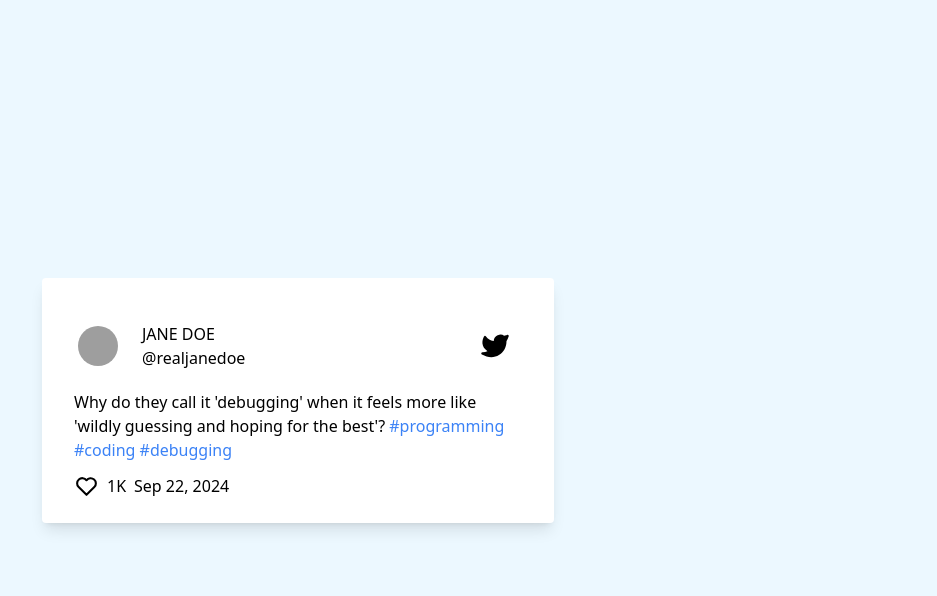
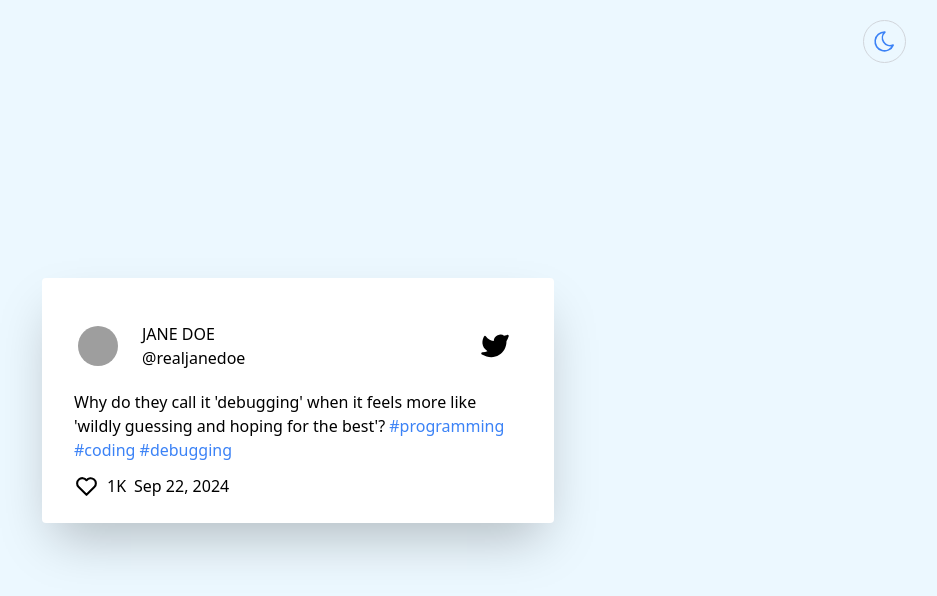
Before and after one commit to khafidprayoga/codedesign-dev, a SvelteKit app in the folder tweet-embed/: page / in a window 1280 px wide. Shown: the top 596 px of the page, without its empty margins (342-1279 px from the left). Built offline with nearby package versions, Linux system fonts and the light colour scheme; grey boxes are pictures that could not be loaded.

Commit message:
impl toggle dark-mode adjust color scheme on dark mode

```diff
--- a/tweet-embed/src/app.html
+++ b/tweet-embed/src/app.html
@@ -7,7 +7,7 @@
 		%sveltekit.head%
 	</head>
 	<body data-sveltekit-preload-data="hover"
-	class="flex flex-col justify-center items-center min-h-screen bg-twitter-blue dark:bg-black"
+	class="flex flex-col justify-center items-center min-h-screen bg-twitter-blue dark:bg-twitter-dark-base dark:bg-opacity-90"
 	>
 		<div style="display: contents">%sveltekit.body%</div>
 	</body>
--- /dev/null
+++ b/tweet-embed/src/lib/components/Theme.svelte
@@ -0,0 +1,32 @@
+<script lang="ts">
+	import { IconSun, IconMoon } from '@tabler/icons-svelte';
+
+	let isDarkMode: boolean = false;
+	const toggleTheme = () => {
+		isDarkMode = !isDarkMode;
+		const html = document.documentElement;
+
+		switch (isDarkMode) {
+			case true:
+				html.classList.add('dark');
+				break;
+			case false:
+				html.classList.remove('dark');
+				break;
+		}
+	}
+</script>
+
+<div class="flex items-center space-x-3 mx-auto px-3 py-1 rounded-full">
+	<button
+		on:click={toggleTheme}
+		class="p-2 rounded-full border border-gray-300 dark:border-gray-300 bg-twitter-blue dark:bg-twitter-dark-base hover:bg-gray-300 dark:hover:bg-gray-700 dark:bg-opacity-30 transition-colors duration-300"
+		aria-label="Toggle dark mode"
+	>
+		{#if isDarkMode}
+			<IconSun stroke={1.5} size="25" class="text-yellow-400" />
+		{:else}
+			<IconMoon stroke={1.5} size="25" class="text-blue-500" />
+		{/if}
+	</button>
+</div>
--- a/tweet-embed/src/routes/+layout.svelte
+++ b/tweet-embed/src/routes/+layout.svelte
@@ -1,5 +1,9 @@
 <script>
     import "../app.css";
-  </script>
+    import Theme from "$lib/components/Theme.svelte";
+</script>
 
-  <slot />
+<div class="absolute top-4 right-5">
+  <Theme/>
+</div>
+<slot />
--- a/tweet-embed/src/routes/+page.svelte
+++ b/tweet-embed/src/routes/+page.svelte
@@ -1,16 +1,20 @@
 <script lang="ts">
-	import {format} from "fecha";
+	import { format } from 'fecha';
 	import ProfilePicture from '$lib/assets/profile-pic.jpg';
-	import { IconHeart, IconBrandTwitterFilled } from '@tabler/icons-svelte';
+	import { IconHeart, IconBrandTwitterFilled} from '@tabler/icons-svelte';
 
-	let likeCount: string = "1K";
+	let likeCount: string = '1K';
 	let text = `Why do they call it 'debugging' when it feels more like 'wildly guessing and hoping for the best'? #programming #coding #debugging`;
 
 	const getFormattedText = (text: String) => {
-	return text.replace(/#(\w+)/g, '<span class="text-blue-500 dark:twitter-text-hashtag hover:underline hover:cursor-pointer">#$1</span>');
+		return text.replace(
+			/#(\w+)/g,
+			'<span class="text-blue-500 dark:twitter-text-hashtag hover:underline hover:cursor-pointer">#$1</span>'
+		);
 	};
 
-	let publishedAt = format(new Date(), "MMM D, YYYY");
+	let publishedAt = format(new Date(), 'MMM D, YYYY');
+
 </script>
 
 <div
@@ -19,10 +23,11 @@
 flex flex-col
 w-1/2
 px-8 py-6
-max-w-lg rounded overflow-hidden shadow-lg
+max-w-lg rounded overflow-hidden shadow-2xl
 bg-white hover:shadow-xl transition-shadow duration-300
 dark:bg-twitter-dark dark:text-white
-">
+"
+>
 	<div id="tweet-head" class="flex flex-row mb-0">
 		<div id="tweet-meta" class="flex flex-row w-1/2">
 			<img
@@ -44,7 +49,11 @@ dark:bg-twitter-dark dark:text-white
 			{@html getFormattedText(text)}
 		</div>
 		<div id="tweet-action" class="mt-3 flex flex-row">
-			<IconHeart stroke={2} size="25" class="cursor-pointer hover:fill-gray-800 dark:hover:fill-white"/>
+			<IconHeart
+				stroke={2}
+				size="25"
+				class="cursor-pointer hover:fill-gray-800 dark:hover:fill-white"
+			/>
 			<span id="like-count" class="ml-2">{likeCount}</span>
 			<span id="tweet-published-at" class="ml-2">{publishedAt}</span>
 		</div>
--- a/tweet-embed/tailwind.config.js
+++ b/tweet-embed/tailwind.config.js
@@ -7,6 +7,7 @@ export default {
       backgroundColor:{
         'twitter-blue': '#ECF8FF',
         'twitter-dark': '#243447',
+        'twitter-dark-base': '#243447',
       },
       textColor:{
         'twitter-hashtag': '#1DA1F2',
```
Also changed, not shown: 1 other file (tests, documents, lock files or other folders).
